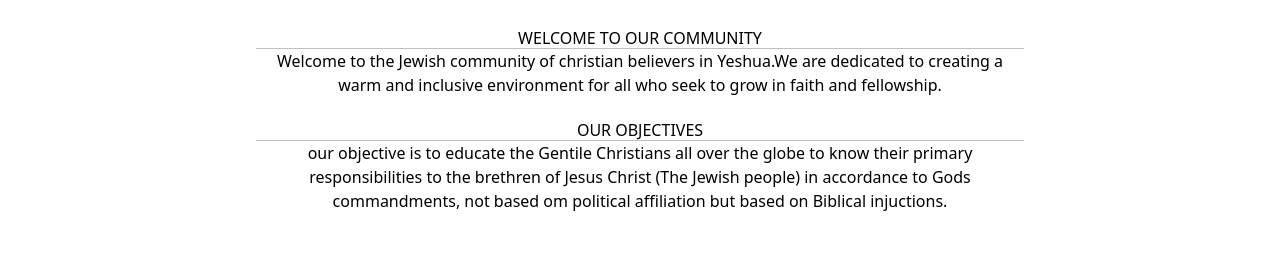
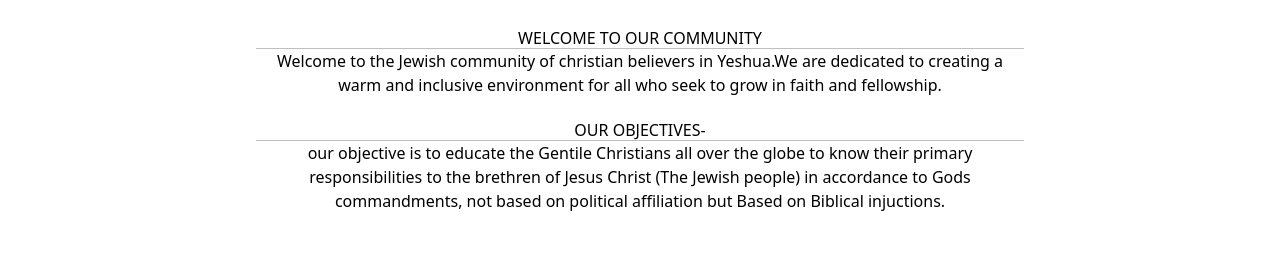
Before and after one commit to Ritzy1211/christian-jewish-believers, a website: page public/index.html in a window 1280 px wide. Shown: the part 2580-2843 px from the top of the page. Drawn offline with nearby package versions, Linux system fonts and the light colour scheme.

Commit message:
Fix: corrected typos in index.html

```diff
--- a/public/index.html
+++ b/public/index.html
@@ -157,10 +157,10 @@
     <p>Welcome to the Jewish community of christian believers in Yeshua.We are dedicated
       to creating a warm and inclusive environment for all who seek to grow in faith and fellowship.
     </p><br>
-    <h2>OUR OBJECTIVES  <hr> </h2>
+    <h2>OUR OBJECTIVES-  <hr> </h2>
     <p>our objective is to educate the Gentile Christians all over the globe to know their primary responsibilities
-      to the brethren of Jesus Christ (The Jewish people) in accordance to Gods commandments, not based om political affiliation
-      but based on Biblical injuctions.
+      to the brethren of Jesus Christ (The Jewish people) in accordance to Gods commandments, not based on political affiliation
+      but Based on Biblical injuctions.
     </p>
   </div>
 </section>
```
